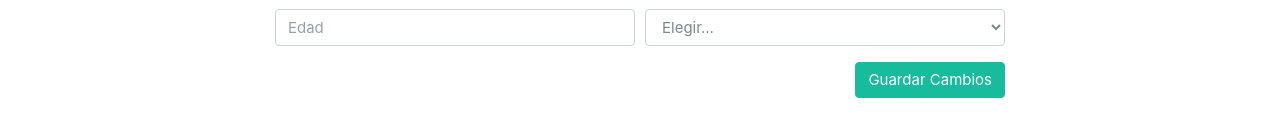
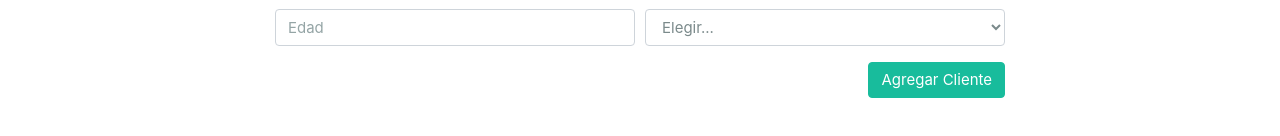
Before and after one commit to FerGuevaraM95/graphql-servidor, a React (Create React App) app in the folder cliente/: page /cliente/nuevo in a window 1280 px wide. Shown: the part 354-490 px from the top of the page. Built offline with nearby package versions, Linux system fonts and the light colour scheme.

Commit message:
(Add):Validacion de formulario para nuevo cliente

```diff
--- a/cliente/src/componentes/NuevoCliente.js
+++ b/cliente/src/componentes/NuevoCliente.js
@@ -9,19 +9,34 @@ class NuevoCliente extends Component {
             edad: '',
             email: '',
             tipo: ''
-        }
+        },
+        error: false
     }
 
     render() {
+        const { error } = this.state;
+        let respuesta = (error) ? <p className ="alert alert-danger p-3 text-center">Todos los campos son obligatorios </p> : '';
         return(
             <Fragment>
                 <h2 className="text-center">Nuevo Cliente</h2>
+                { respuesta }
                 <div className="row justify-content-center">
                     <form
                         className="col-md-8 m-3"
                         onSubmit={ e => {
                                 e.preventDefault()
                                 const { cliente: { nombre, apellido, empresa, edad, tipo, email } } = this.state;
+
+                                if(nombre === '' || apellido === '' || empresa === '' || edad === '' || tipo === '') {
+                                    this.setState({
+                                        error: true
+                                    });
+                                    return;
+                                }
+
+                                this.setState({
+                                    error: false
+                                });
 
                                 const input = {
                                     nombre,
@@ -138,7 +153,9 @@ class NuevoCliente extends Component {
                                 </select>
                             </div>
                         </div>
-                    <button type="submit" className="btn btn-success float-right">Guardar Cambios</button>
+                        <button type="submit" className="btn btn-success float-right">
+                            Agregar Cliente
+                        </button>
                     </form>
                 </div>
             </Fragment>
```
